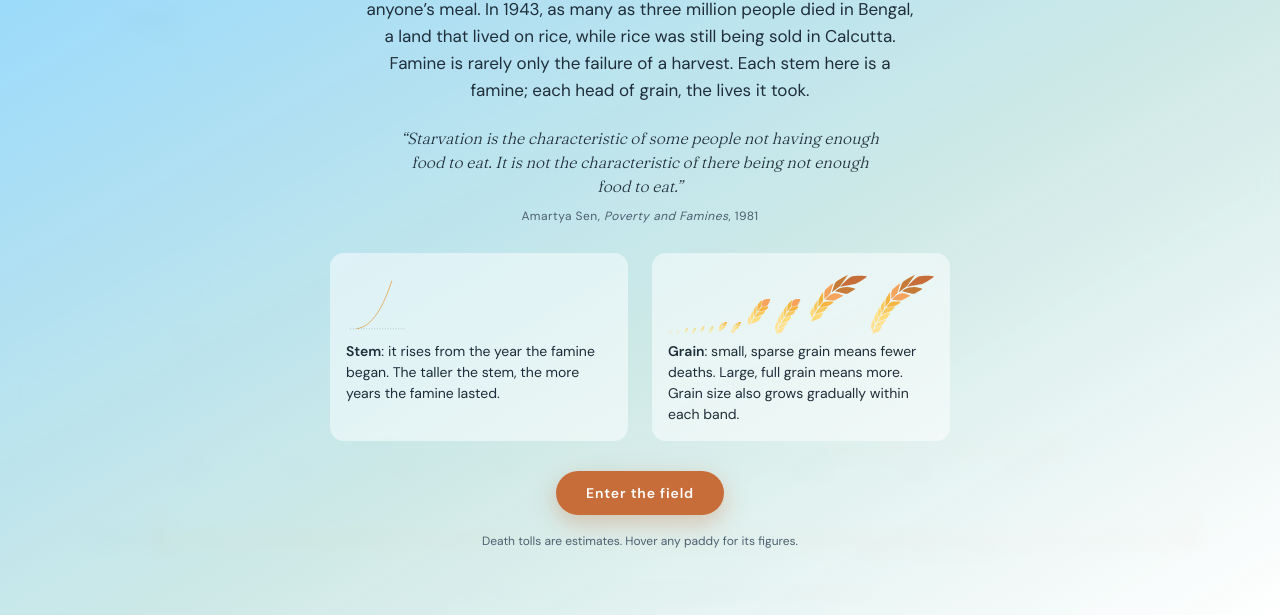
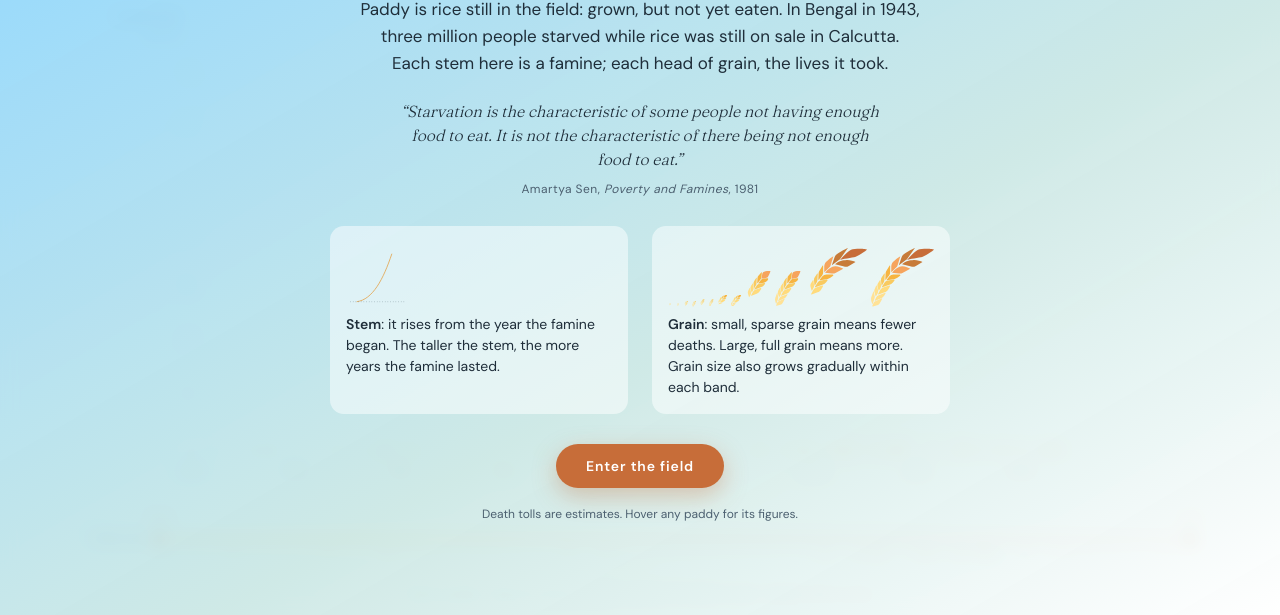
Before and after one commit to bhavya-upadhyay-design/Paddy, a plain HTML site: page dist/paddy-field.html in a window 1280 px wide. Shown: the part 185-800 px from the top of the page. Drawn offline with Linux system fonts and the light colour scheme; animation ran at ten frames a second.

Commit message:
Shorten intro text
Co-Authored-By: Claude Opus 5.5 <noreply@anthropic.com>
Claude-Session: https://claude.ai/code/session_01GaKacVzTAs9zxYLTvFcwqd

```diff
--- a/dist/paddy-field.html
+++ b/dist/paddy-field.html
@@ -292,7 +292,7 @@ button:focus-visible { outline: 2px solid var(--ink); outline-offset: 3px; }
   <section class="intro" id="intro" aria-labelledby="introTitle">
     <div class="intro-inner">
       <h2 id="introTitle">Paddy Field</h2>
-      <p class="lede">Paddy is rice still in its husk: the grain in the field, before it becomes anyone&rsquo;s meal. In 1943, as many as three million people died in Bengal, a land that lived on rice, while rice was still being sold in Calcutta. Famine is rarely only the failure of a harvest. Each stem here is a famine; each head of grain, the lives it took.</p>
+      <p class="lede">Paddy is rice still in the field: grown, but not yet eaten. In Bengal in 1943, three million people starved while rice was still on sale in Calcutta. Each stem here is a famine; each head of grain, the lives it took.</p>
       <blockquote class="quote">
         <p>&ldquo;Starvation is the characteristic of some people not having enough food to eat. It is not the characteristic of there being not enough food to eat.&rdquo;</p>
         <cite>Amartya Sen, <i>Poverty and Famines</i>, 1981</cite>
```
Also changed, not shown: index.html (+1 -1 lines).
